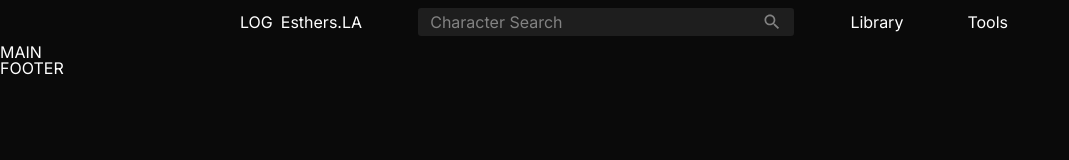
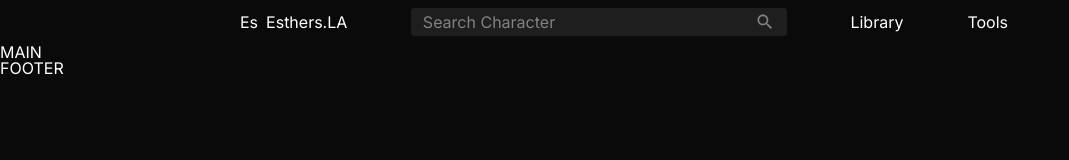
Before and after one commit to JoonsubHwang/esthers-la, a React (Create React App) app: page / in a window 1280 px wide. Shown: the top 160 px of the page, without its empty margins (0-1069 px from the left). Built offline with nearby package versions, Linux system fonts and the light colour scheme.

Commit message:
Edited placeholder of #navbar-search input

```diff
--- a/src/Navbar/navbar.js
+++ b/src/Navbar/navbar.js
@@ -15,12 +15,12 @@ export default class Navbar extends React.Component {
                 <div id='navbar-content'>
 
                     <Link id='navbar-logo' to={'/'}>
-                        <p id='navbar-logo-symbol'>LOG</p>
+                        <p id='navbar-logo-symbol'>Es</p>
                         <p id='navbar-logo-name'>Esthers.LA</p>
                     </Link>
 
                     <form id='navbar-search'>
-                        <input type='text' placeholder='Character Search'></input>
+                        <input type='text' placeholder='Search Character'></input>
                         <button><Search aria-label='search' /></button>
                     </form>
 
```
